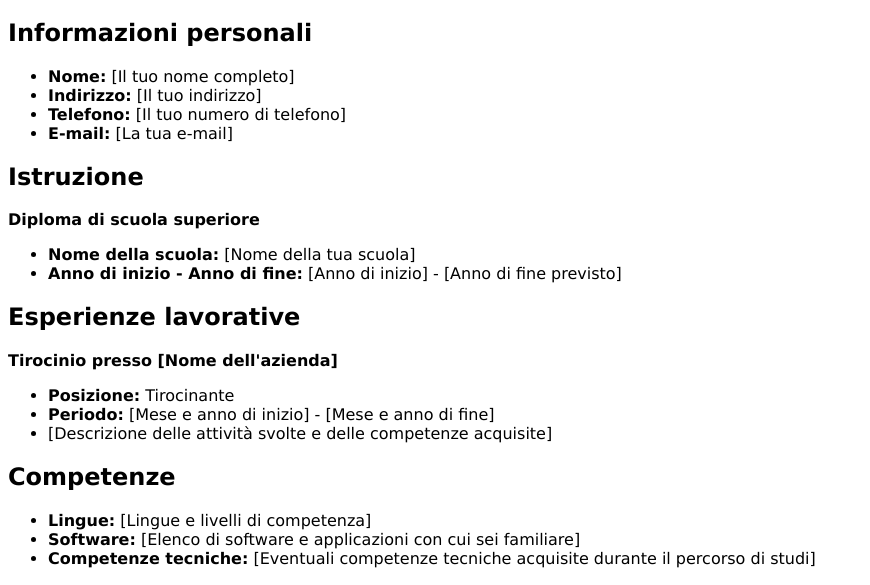
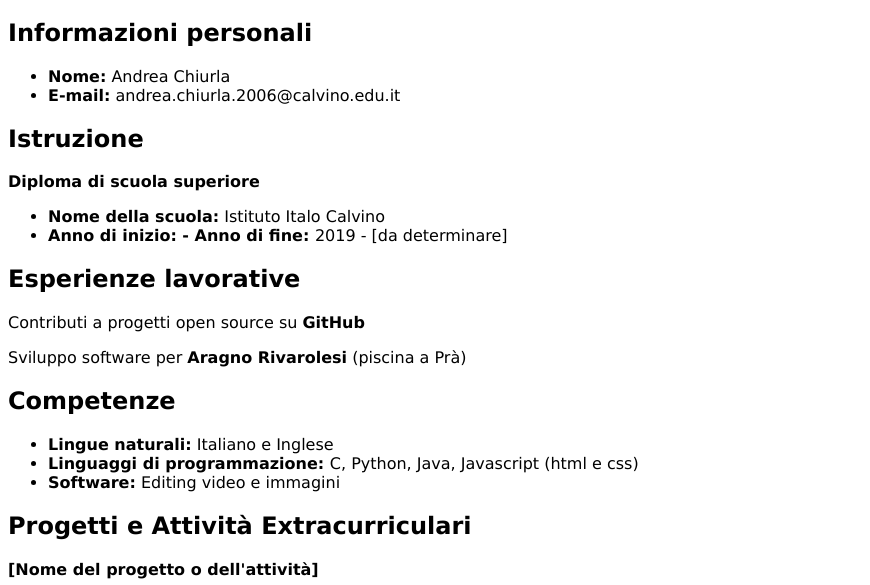
Before and after one commit to andreachiurla/Esercitazione, a plain HTML site: page index.html in a window 1280 px wide. Shown: the part 191-776 px from the top of the page, without its empty margins (0-870 px from the left). Drawn offline with Linux system fonts and the light colour scheme.

Commit message:
Added informations

```diff
--- a/index.html
+++ b/index.html
@@ -26,32 +26,27 @@
 
 <h2>Informazioni personali</h2>
 <ul>
-    <li><strong>Nome:</strong> [Il tuo nome completo]</li>
-    <li><strong>Indirizzo:</strong> [Il tuo indirizzo]</li>
-    <li><strong>Telefono:</strong> [Il tuo numero di telefono]</li>
-    <li><strong>E-mail:</strong> [La tua e-mail]</li>
+    <li><strong>Nome:</strong> Andrea Chiurla</li>
+    <li><strong>E-mail:</strong> andrea.chiurla.2006@calvino.edu.it</li>
 </ul>
 
 <h2>Istruzione</h2>
 <p><strong>Diploma di scuola superiore</strong></p>
 <ul>
-    <li><strong>Nome della scuola:</strong> [Nome della tua scuola]</li>
-    <li><strong>Anno di inizio - Anno di fine:</strong> [Anno di inizio] - [Anno di fine previsto]</li>
+    <li><strong>Nome della scuola:</strong> Istituto Italo Calvino</li>
+    <li><strong>Anno di inizio: - Anno di fine: </strong> 2019 - [da determinare]</li>
 </ul>
 
 <h2>Esperienze lavorative</h2>
-<p><strong>Tirocinio presso [Nome dell'azienda]</strong></p>
-<ul>
-    <li><strong>Posizione:</strong> Tirocinante</li>
-    <li><strong>Periodo:</strong> [Mese e anno di inizio] - [Mese e anno di fine]</li>
-    <li>[Descrizione delle attività svolte e delle competenze acquisite]</li>
-</ul>
+<p>Contributi a progetti open source su <strong>GitHub</strong></p>
+<p>Sviluppo software per <strong>Aragno Rivarolesi</strong> (piscina a Prà)</p>
+
 
 <h2>Competenze</h2>
 <ul>
-    <li><strong>Lingue:</strong> [Lingue e livelli di competenza]</li>
-    <li><strong>Software:</strong> [Elenco di software e applicazioni con cui sei familiare]</li>
-    <li><strong>Competenze tecniche:</strong> [Eventuali competenze tecniche acquisite durante il percorso di studi]</li>
+    <li><strong>Lingue naturali:</strong> Italiano e Inglese</li>
+    <li><strong>Linguaggi di programmazione: </strong> C, Python, Java, Javascript (html e css)</li>
+    <li><strong>Software:</strong> Editing video e immagini</li>
 </ul>
 
 <h2>Progetti e Attività Extracurriculari</h2>
```
